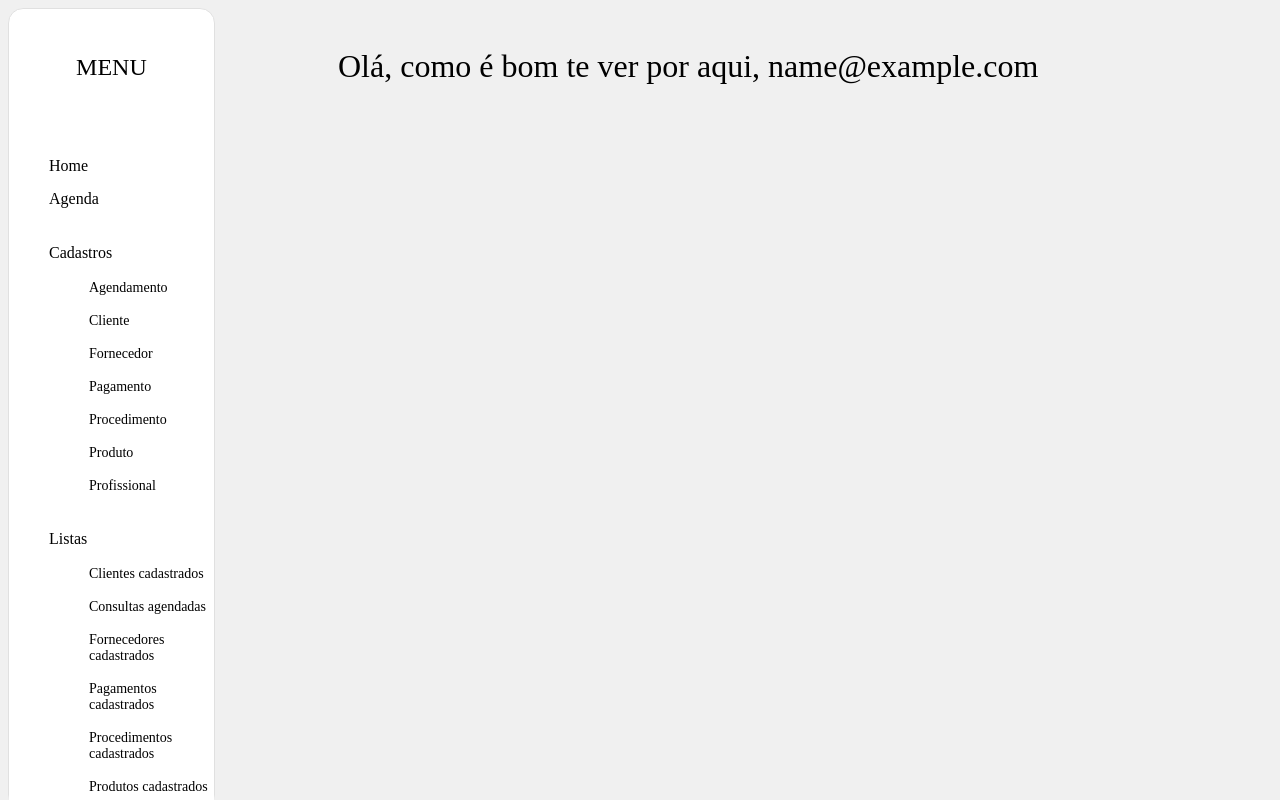
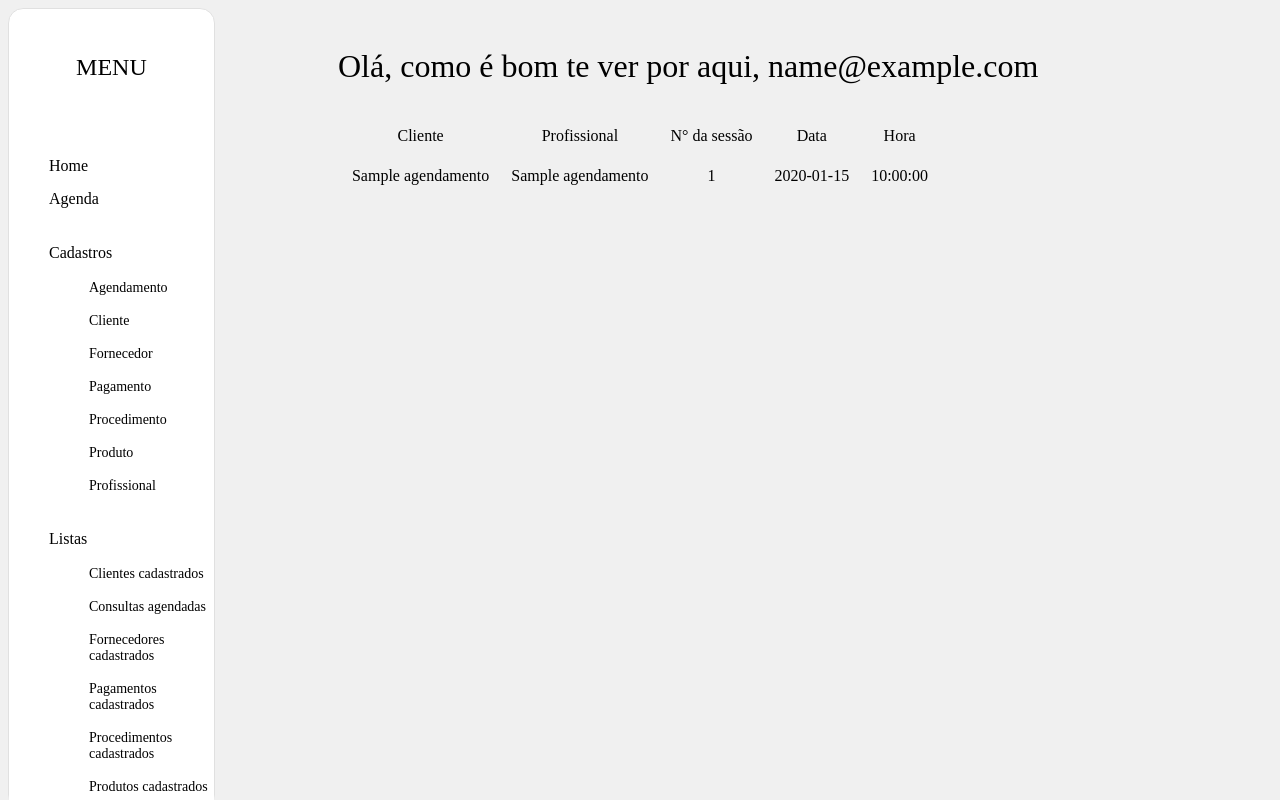
Before and after one commit to Espaco-Autoestima/aplicacao-clinica, a Flask app: page /home in a window 1280 px wide. Run offline with Flask 3, Linux system fonts and the light colour scheme; the visitor is signed in with stand-in values (Sample User, id 1); tables that the repository leaves empty hold one stand-in row (values such as "Sample post").

Commit message:
Feat: Listagem das 6 primeiras consultas na tela de home

```diff
--- a/controllers/autenticacao.py
+++ b/controllers/autenticacao.py
@@ -108,5 +108,15 @@ def logout():
 @app.route('/home')
 def home():
     if 'loggedin' in session:
-        return render_template('home.html', email=session['email'])
+        try:
+            cnx = mysql.connector.connect(**config)
+            cursor = cnx.cursor()
+            cursor.execute("SELECT * FROM agendamento ORDER BY data ASC, horario ASC LIMIT 6")
+            agendamentos = cursor.fetchall()
+            return render_template('home.html', email=session['email'], agendamentos = agendamentos)
+        except mysql.connector.Error as err:
+            return "Ocorreu um erro ao buscar os agendamentos"
+        finally:
+            cursor.close()
+            cnx.close()
     return redirect(url_for('login'))
--- a/controllers/clientes.py
+++ b/controllers/clientes.py
@@ -128,4 +128,4 @@ def deletar_cliente(id):
         cursor.close()
         cnx.close()
 
-    return render_template('cadastro-clientes.html')
+    return redirect(url_for('consultar_clientes'))
--- a/templates/home.html
+++ b/templates/home.html
@@ -7,6 +7,28 @@
 <body>
     {% block content %}
     <h1 class="boas-vindas">Olá, como é bom te ver por aqui, {{email}}</h1>
+    <table class="registro-agendamentos">
+        <thead>
+            <tr>
+                <th>Cliente</th>
+                <th>Profissional</th>
+                <th>N° da sessão</th>
+                <th>Data</th>
+                <th>Hora</th>
+            </tr>
+        </thead>
+        <tbody>
+            {% for agendamento in agendamentos %}
+            <tr>
+                <td>{{ agendamento[1] }}</td>
+                <td>{{ agendamento[2] }}</td>
+                <td>{{ agendamento[3] }}</td>
+                <td>{{ agendamento[4] }}</td>
+                <td>{{ agendamento[5] }}</td>
+            </tr>
+            {% endfor %}
+        </tbody>
+    </table>
     {% endblock %}
 </body>
 </html>
```
Also changed, not shown: templates/clientes.html (+12 -0 lines).
